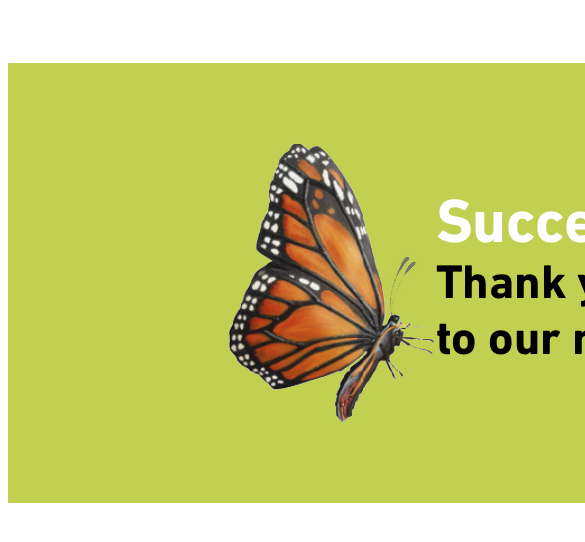
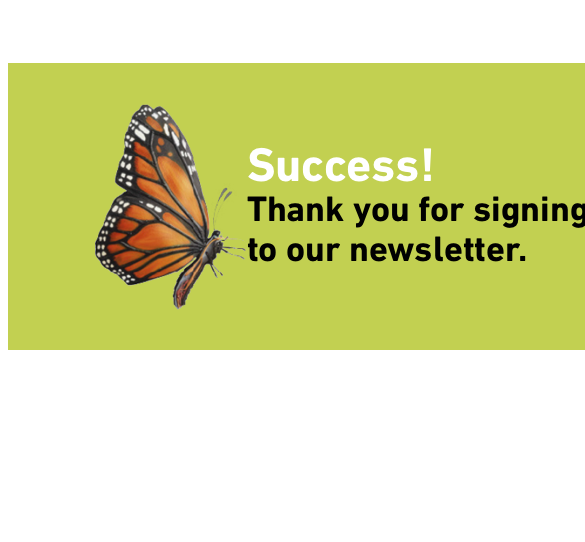
Before and after one commit to KModestas/dk-assignment, a React app: page /success in a window 390 px wide. Shown: the top 542 px of the page, 585 px wide, since content can reach past the window. Built offline with nearby package versions, Linux system fonts and the light colour scheme.

Commit message:
succes page breakpoint

```diff
--- a/src/components/SubForm.js
+++ b/src/components/SubForm.js
@@ -54,35 +54,29 @@ class SubForm extends Component {
     if(!this.state.userInput.firstName) {
       isError = true;
       errors.firstNameError = 'Please enter your first name'
-      console.log(this.state.errors.firstNameError)
     }
 
     if(!this.state.userInput.lastName) {
       isError = true;
       errors.lastNameError = 'Please enter your last name'
-      console.log(this.state.errors.lastNameError)
     }
 
     if(!this.state.userInput.email) {
       isError = true;
       errors.emailError = 'Please enter your email address'
-      console.log(this.state.errors.emailError)
     } else if (this.state.userInput.email.indexOf('@') === -1) {
       isError = true;
       errors.emailError = 'Email Address must contain an "@" symbol'
-      console.log(this.state.errors.emailError)
     }
 
     if(!this.state.userInput.checked) {
       isError = true;
       errors.checkedError = 'Please agree to the privacy policy and minimum age'
-      console.log(this.state.errors.checkedError)
     }
 
     if(!this.props.categoryValid) {
       isError = true;
       errors.categoryError = 'Please select at least one category above'
-      console.log(this.state.errors.categoryError)
     }
 
     if (isError) {
--- a/src/styles/index.css
+++ b/src/styles/index.css
@@ -6,7 +6,7 @@
 
 .blue-bg {
   max-width: 1180px;
-  height: 980px;
+  height: 1000px;
   background: url('../assets/rectangle-8.png');
   margin: 50px auto;
   top: 0;
@@ -215,6 +215,7 @@ p {
 
 
 @media screen and (max-width: 768px) {
+
   .blue-bg {
     width: 768px;
     height: 140vh;
@@ -240,11 +241,6 @@ p {
     width: 330px;
   }
 
-  /*.category-flex {
-    display: inline-flex;
-    flex-wrap: wrap;
-    justify-content: center;
-  }*/
 
   input[type="text"] {
     width: 330px;
@@ -252,6 +248,22 @@ p {
     font-size: 16px;
   }
 
+  .success-container {
+    width: 730px;
+    height: 287px;
+  }
+
+  .butterfly {
+    width: 152px;
+    height: 286px;
+    background: url('../assets/bitmap3.png') no-repeat center;
+  }
+
+  .thankyou {
+    width: 404px;
+    height: 120px;
+    background: url('../assets/success-thank-you-f3.png') no-repeat;
+  }
 
 }
 
@@ -320,8 +332,6 @@ p {
     display: none;
   }
 
-  /*****SUCESSS PAGE MEDIA QUERIES************/
-
  .success-container {
    width: 320px;
    height: 276px;
```
Also changed, not shown: src/assets/bitmap3.png (added), src/assets/success-thank-you-f3.png (added).
